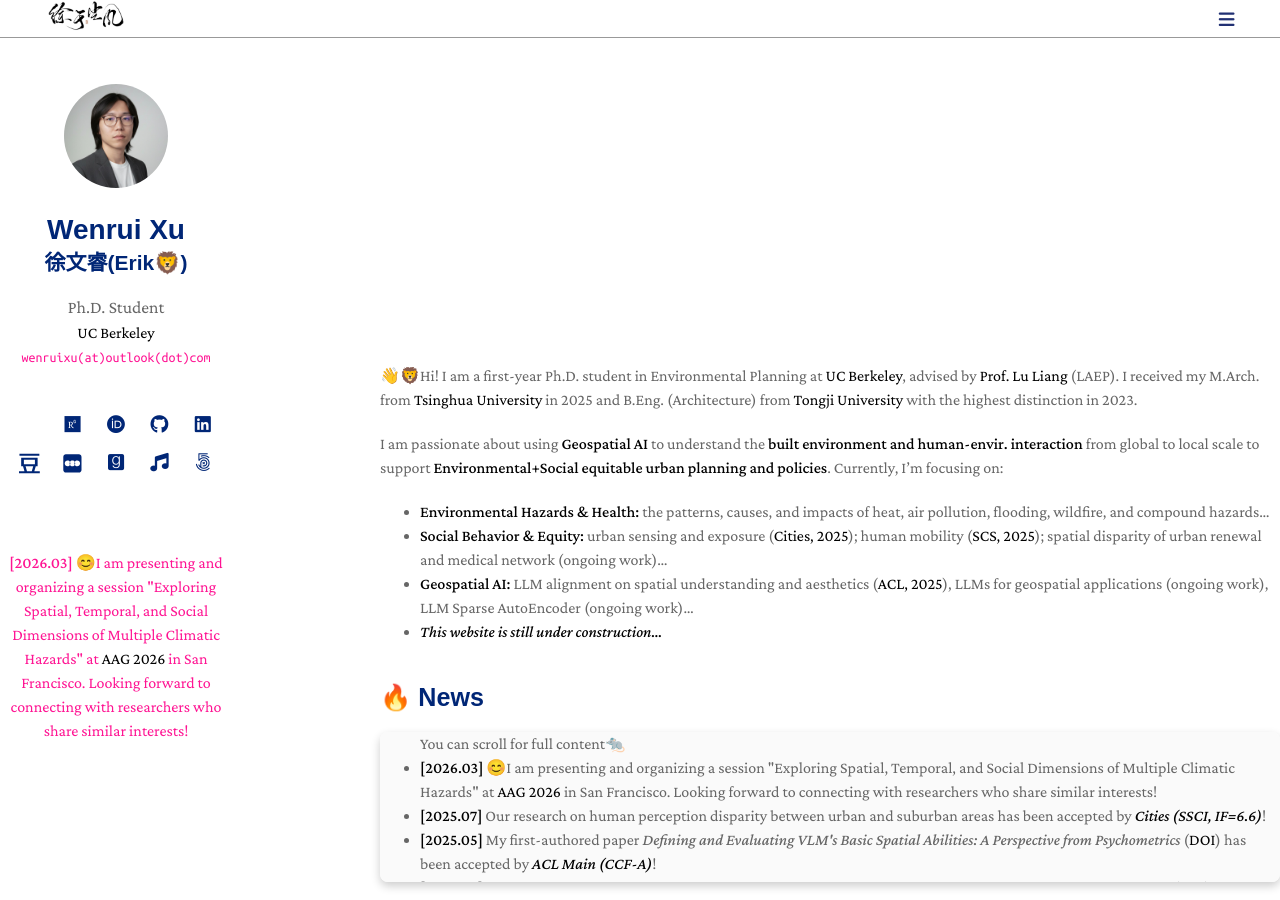
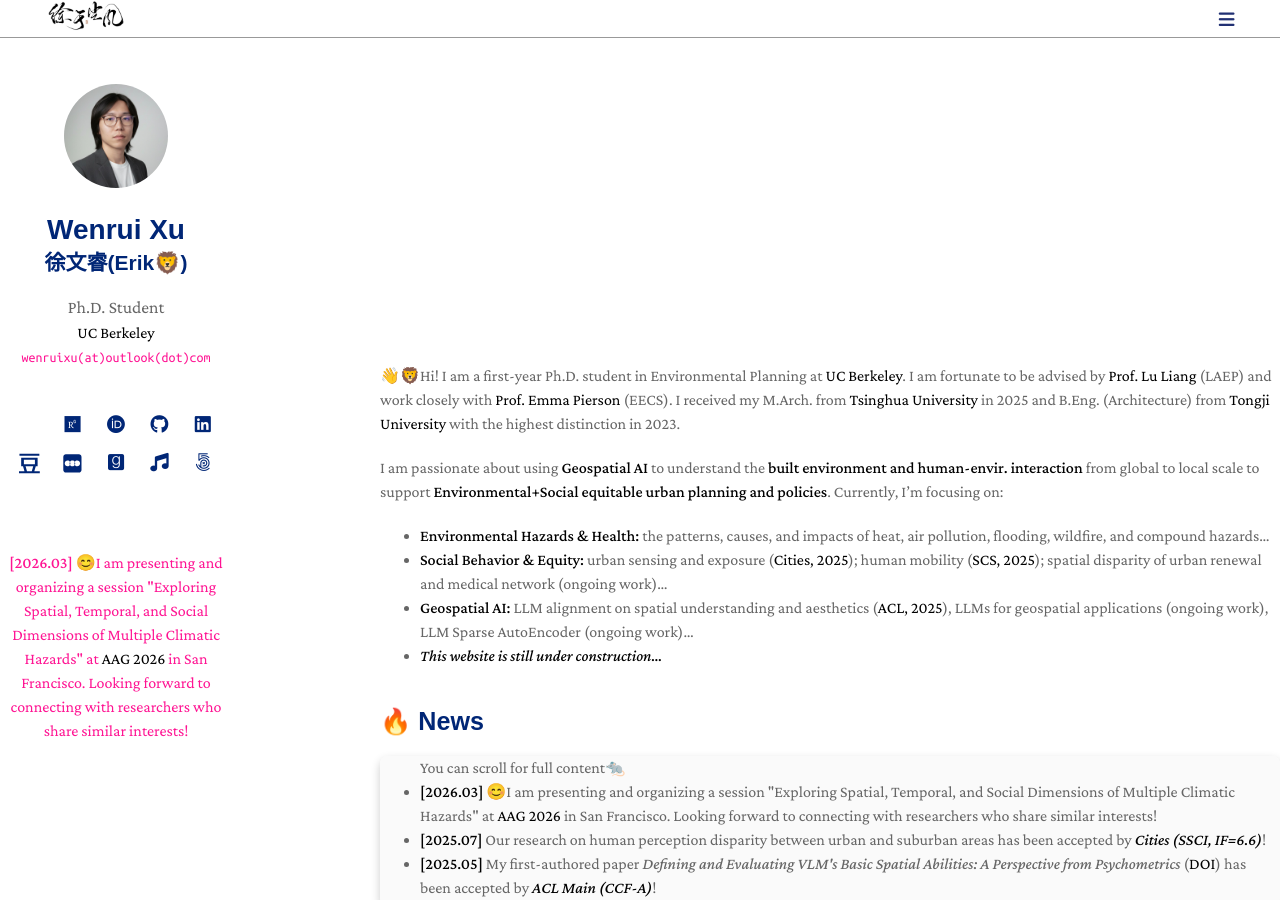
Before and after one commit to ruaruaxu/ruaruaxu.github.io, a Jekyll site: the page built from index.md, in a window 1280 px wide and 900 px high. Built offline with Jekyll 4.4.1, drawn with Linux system fonts in a browser that asks for light colours; a style sheet for code colours, icons or effects is not loaded.

Commit message:
Update index.md

```diff
--- a/index.md
+++ b/index.md
@@ -145,7 +145,7 @@ layout: homepage
 })();
 </script>
 
-👋🦁Hi! I am a first-year Ph.D. student in Environmental Planning at [UC Berkeley](https://www.berkeley.edu/), advised by [Prof. Lu Liang](https://sites.google.com/site/liang3mlab/people/prof-lu-liang) (LAEP). <!-- I also work closely with [Prof. Emma Pierson](https://people.eecs.berkeley.edu/~emmapierson/) (EECS). --> I received my M.Arch. from [Tsinghua University](https://www.tsinghua.edu.cn/en/) in 2025 and B.Eng. (Architecture) from [Tongji University](https://caup.tongji.edu.cn/caupen/main.htm) with the highest distinction in 2023.
+👋🦁Hi! I am a first-year Ph.D. student in Environmental Planning at [UC Berkeley](https://www.berkeley.edu/). I am fortunate to be advised by [Prof. Lu Liang](https://sites.google.com/site/liang3mlab/people/prof-lu-liang) (LAEP) and work closely with [Prof. Emma Pierson](https://people.eecs.berkeley.edu/~emmapierson/) (EECS). I received my M.Arch. from [Tsinghua University](https://www.tsinghua.edu.cn/en/) in 2025 and B.Eng. (Architecture) from [Tongji University](https://caup.tongji.edu.cn/caupen/main.htm) with the highest distinction in 2023.
 
 I am passionate about using **Geospatial AI** to understand the **built environment and human-envir. interaction** from global to local scale to support **Environmental+Social equitable urban planning and policies**. Currently, I'm focusing on:
 
```
